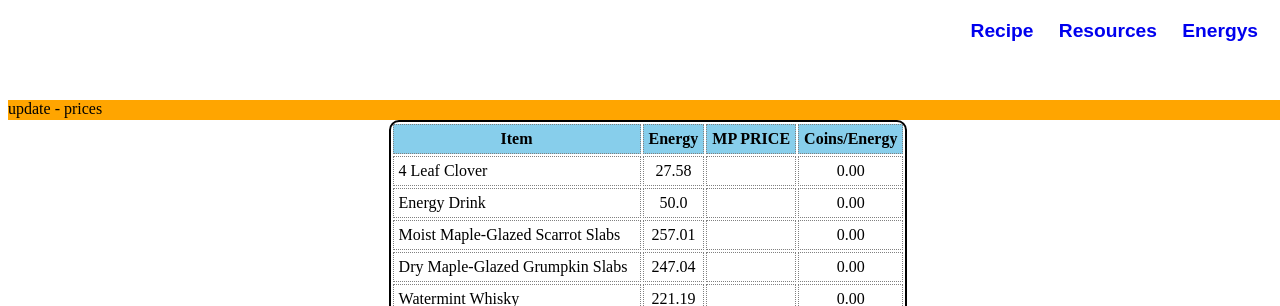
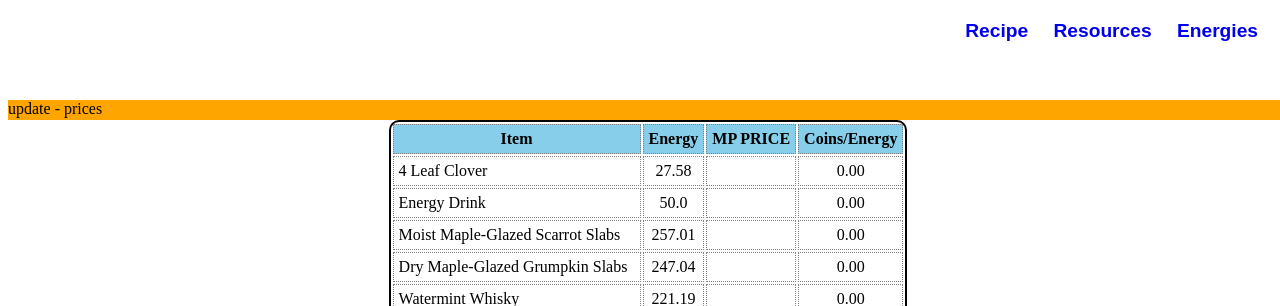
Before and after one commit to kyusyer/pixelsrecipe, a Django app: page /recipe/energy in a window 1280 px wide. Shown: the top 306 px of the page. Run offline with Django 5.2, Linux system fonts and the light colour scheme; data comes from the database, SQL or seed files in the repository; data that the repository does not hold is empty.

Commit message:
edit layout.html: corrected spelling from energys to energies

```diff
--- a/pixels/recipe/templates/recipe/layout.html
+++ b/pixels/recipe/templates/recipe/layout.html
@@ -27,7 +27,7 @@
 
             </div>
             <div class="nav-bar" id="nav-energy">
-                <a href="{% url 'recipe:energy' %}">Energys</a>
+                <a href="{% url 'recipe:energy' %}">Energies</a>
 
             </div>
         </nav>
```
